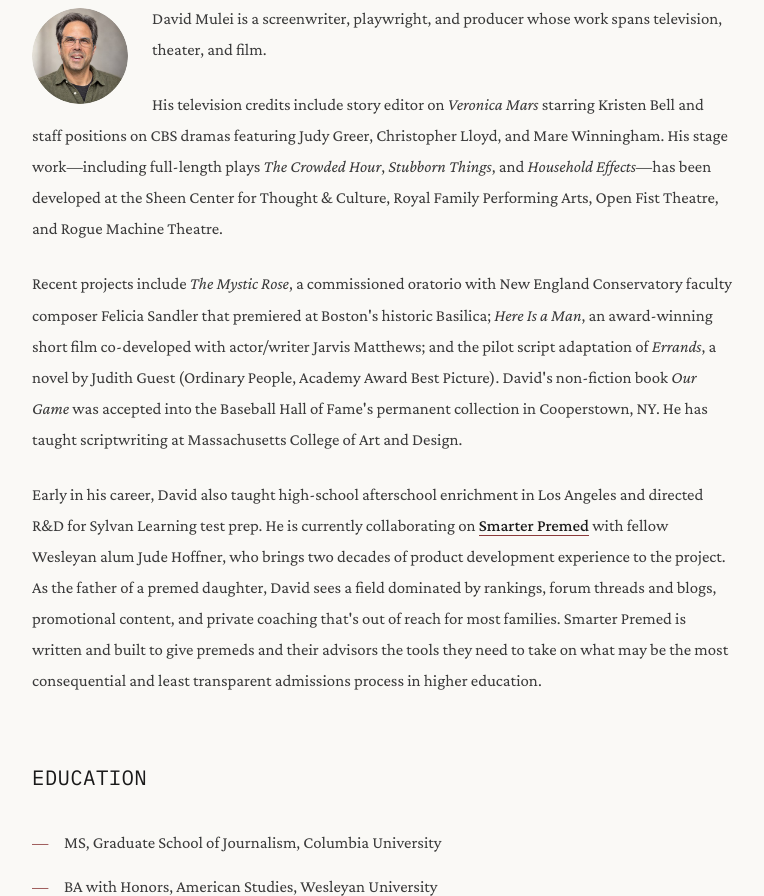
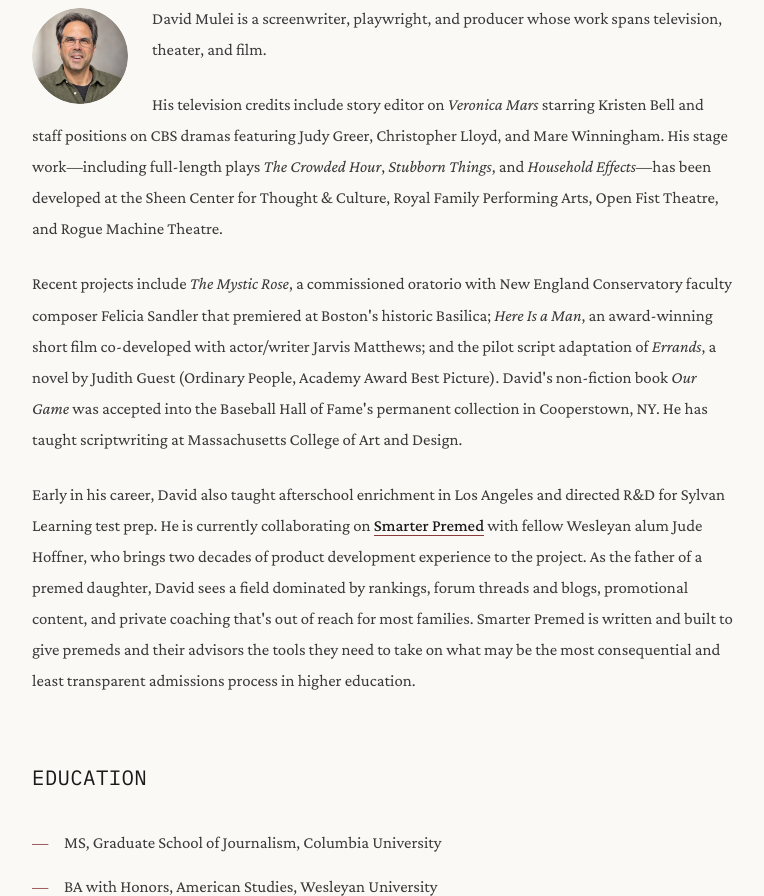
Before and after one commit to dgmulei/dgmulei.github.io, a plain HTML site: page index.html in a window 1280 px wide. Shown: the part 337-1233 px from the top of the page, without its empty margins (256-1020 px from the left). Drawn offline with nearby package versions, Linux system fonts and the light colour scheme.

Commit message:
Bio: afterschool enrichment, no longer "high-school"
Co-Authored-By: Claude Opus 5.5 <noreply@anthropic.com>

```diff
--- a/index.html
+++ b/index.html
@@ -29,7 +29,7 @@
 
             <p>Recent projects include <em>The Mystic Rose</em>, a commissioned oratorio with New England Conservatory faculty composer Felicia Sandler that premiered at Boston's historic Basilica; <em>Here Is a Man</em>, an award-winning short film co-developed with actor/writer Jarvis Matthews; and the pilot script adaptation of <em>Errands</em>, a novel by Judith Guest (Ordinary People, Academy Award Best Picture). David's non-fiction book <em>Our Game</em> was accepted into the Baseball Hall of Fame's permanent collection in Cooperstown, NY. He has taught scriptwriting at Massachusetts College of Art and Design.</p>
 
-            <p>Early in his career, David also taught high-school afterschool enrichment in Los Angeles and directed R&amp;D for Sylvan Learning test prep. He is currently collaborating on <a href="https://smarterpremed.com/">Smarter Premed</a> with fellow Wesleyan alum Jude Hoffner, who brings two decades of product development experience to the project. As the father of a premed daughter, David sees a field dominated by rankings, forum threads and blogs, promotional content, and private coaching that's out of reach for most families. Smarter Premed is written and built to give premeds and their advisors the tools they need to take on what may be the most consequential and least transparent admissions process in higher education.</p>
+            <p>Early in his career, David also taught afterschool enrichment in Los Angeles and directed R&amp;D for Sylvan Learning test prep. He is currently collaborating on <a href="https://smarterpremed.com/">Smarter Premed</a> with fellow Wesleyan alum Jude Hoffner, who brings two decades of product development experience to the project. As the father of a premed daughter, David sees a field dominated by rankings, forum threads and blogs, promotional content, and private coaching that's out of reach for most families. Smarter Premed is written and built to give premeds and their advisors the tools they need to take on what may be the most consequential and least transparent admissions process in higher education.</p>
         </div>
 
         <div class="bio-section">
```
